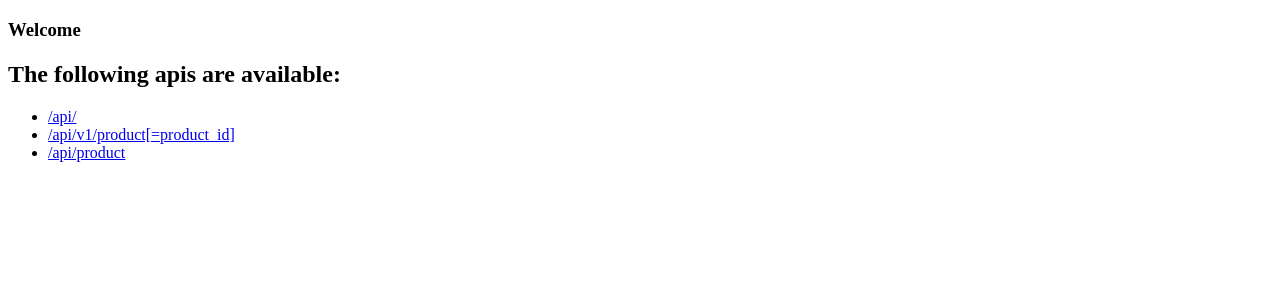
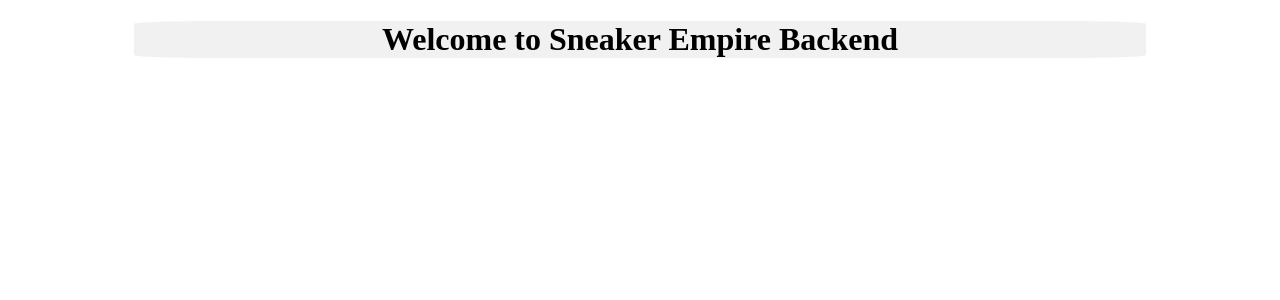
Before and after one commit to MISTOM/Sveltekitdemo, a SvelteKit app: page / in a window 1280 px wide. Shown: the top 300 px of the page. Built offline with nearby package versions, Linux system fonts and the light colour scheme.

Commit message:
Update create order

```diff
--- a/src/routes/+page.svelte
+++ b/src/routes/+page.svelte
@@ -1,17 +1,23 @@
-<!-- Display using svelte and css in a nice way that this app serves apis for api.and list the api available and able to click them-->
+<!-- Make the page look a littlebit nicer With a background that is a little bit less  harsh on the eyes
+-->
+
 
 <div>
-	<h3>Welcome</h3>
-	<h2>The following apis are available:</h2>
-	<ul>
-		<li>
-			<a href="/api/">/api/</a>
-		</li>
-		<li>
-			<a href="/api/v1/products/1">/api/v1/product[=product_id] </a>
-		</li>
-		<li>
-			<a href="/api/product">/api/product</a>
-		</li>
-	</ul>
+	<h1>Welcome to Sneaker Empire Backend</h1>
 </div>
+
+<style>
+	div {
+		margin: 0 auto;
+		width: 80%;
+		background-color: #f1f1f1;
+		border-radius: 8%;
+
+	}
+
+	h1 {
+		text-align: center;
+	}
+
+
+</style>
--- a/src/routes/auth/login/+server.js
+++ b/src/routes/auth/login/+server.js
@@ -6,7 +6,7 @@
 import { error, json } from '@sveltejs/kit';
 
 /** @type {import('./$types').RequestHandler} */
-export async function POST({ request, locals: { formData } }) {
+export async function POST({ locals: { formData } }) {
 	const email = formData?.get('email');
 	const password = formData?.get('password');
 
--- a/src/routes/auth/signup/+server.js
+++ b/src/routes/auth/signup/+server.js
@@ -4,7 +4,7 @@
 
 // Sign up user
 /** @type {import('./$types').RequestHandler} */
-export async function POST({ request, locals: { data } }) {
+export async function POST({ locals: { data } }) {
 	const name = data?.get('name')?.toString();
 	const email = data?.get('email')?.toString();
 	const password = data?.get('password')?.toString();
--- a/src/routes/order/+server.js
+++ b/src/routes/order/+server.js
@@ -95,10 +95,10 @@
 // Create order
 // @ts-ignore
 export async function POST({ request }) {
-	const { buyerName, buyerEmail, buyerPhone, totalPrice, products } = await request.json();
+	const { buyerName, buyerEmail, buyerPhone, products } = await request.json();
 
 	try {
-		const order = await createOrder(products, buyerName, buyerEmail, buyerPhone, totalPrice);
+		const order = await createOrder(products, buyerName, buyerEmail, buyerPhone);
 		return json(order, { status: 200 });
 	} catch (e) {
 		// @ts-ignore
--- a/src/routes/order/[id]/utill.js
+++ b/src/routes/order/[id]/utill.js
@@ -7,10 +7,9 @@
  * @param {String} buyerName
  * @param {String} buyerEmail
  * @param {String} buyerPhone
- * @param {Number} totalPrice
  * @returns {Promise<import('@prisma/client').Orders>} Returns a Promise of the order created
  */
-export const createOrder = async (products, buyerName, buyerEmail, buyerPhone, totalPrice) => {
+export const createOrder = async (products, buyerName, buyerEmail, buyerPhone) => {
 	// Validate input data...
 
 	try {
@@ -106,3 +105,67 @@
 		return order;
 	});
 };
+
+
+//TODO 📌📌
+// /**
+//  * Validate the input data for creating an order.
+//  * @param {{id: number, quantity: number}[]} products
+//  * @param {String} buyerName
+//  * @param {String} buyerEmail
+//  * @param {String} buyerPhone
+//  * @returns {boolean} Returns true if the input data is valid, false otherwise.
+//  */
+// const validateOrderInput = (products, buyerName, buyerEmail, buyerPhone) => {
+//     // Add your validation logic here...
+//     return true;
+// };
+
+// /**
+//  * Calculate the total price of the order.
+//  * @param {{id: number, quantity: number}[]} products
+//  * @param {{id: number, quantity: number, price: number}[]} dbProducts
+//  * @returns {number} Returns the total price of the order.
+//  */
+// const calculateTotalPrice = (products, dbProducts) => {
+//     let calculatedTotalPrice = 0;
+
+//     for (const orderProduct of products) {
+//         const productOnOrder = dbProducts.find((dbProduct) => dbProduct.id === orderProduct.id);
+//         if (!productOnOrder) throw new Error(`Product ${orderProduct.id} not found`);
+//         if (productOnOrder.quantity < orderProduct.quantity)
+//             throw new Error(`Not enough quantity of product ${(productOnOrder.id, productOnOrder.name)} available`);
+
+//         calculatedTotalPrice += productOnOrder.price * orderProduct.quantity;
+//     }
+
+//     return calculatedTotalPrice;
+// };
+
+// /**
+//  * Create an order.
+//  * @param {{id: number, quantity: number}[]} products
+//  * @param {String} buyerName
+//  * @param {String} buyerEmail
+//  * @param {String} buyerPhone
+//  * @returns {Promise<import('@prisma/client').Orders>} Returns a Promise of the order created
+//  */
+// export const createOrder = async (products, buyerName, buyerEmail, buyerPhone) => {
+//     if (!validateOrderInput(products, buyerName, buyerEmail, buyerPhone)) {
+//         throw new Error('Invalid input data');
+//     }
+
+//     const productIds = products.map((_product) => _product.id);
+//     const dbProducts = await prisma.product.findMany({
+//         where: {
+//             id: {
+//                 in: productIds
+//             }
+//         },
+//         select: { id: true, quantity: true, price: true } // Fetch only the necessary fields
+//     });
+
+//     const totalPrice = calculateTotalPrice(products, dbProducts);
+
+//     // Create the order in the database...
+// };
--- a/src/routes/protected/+server.js
+++ /dev/null
@@ -1,6 +0,0 @@
-import { json } from '@sveltejs/kit';
-
-/** @type {import('./$types').RequestHandler} */
-export async function GET({ locals }) {
-	return json({ message: `Hello from protected ${JSON.stringify(locals.user)}` }, { status: 200 });
-}
```
